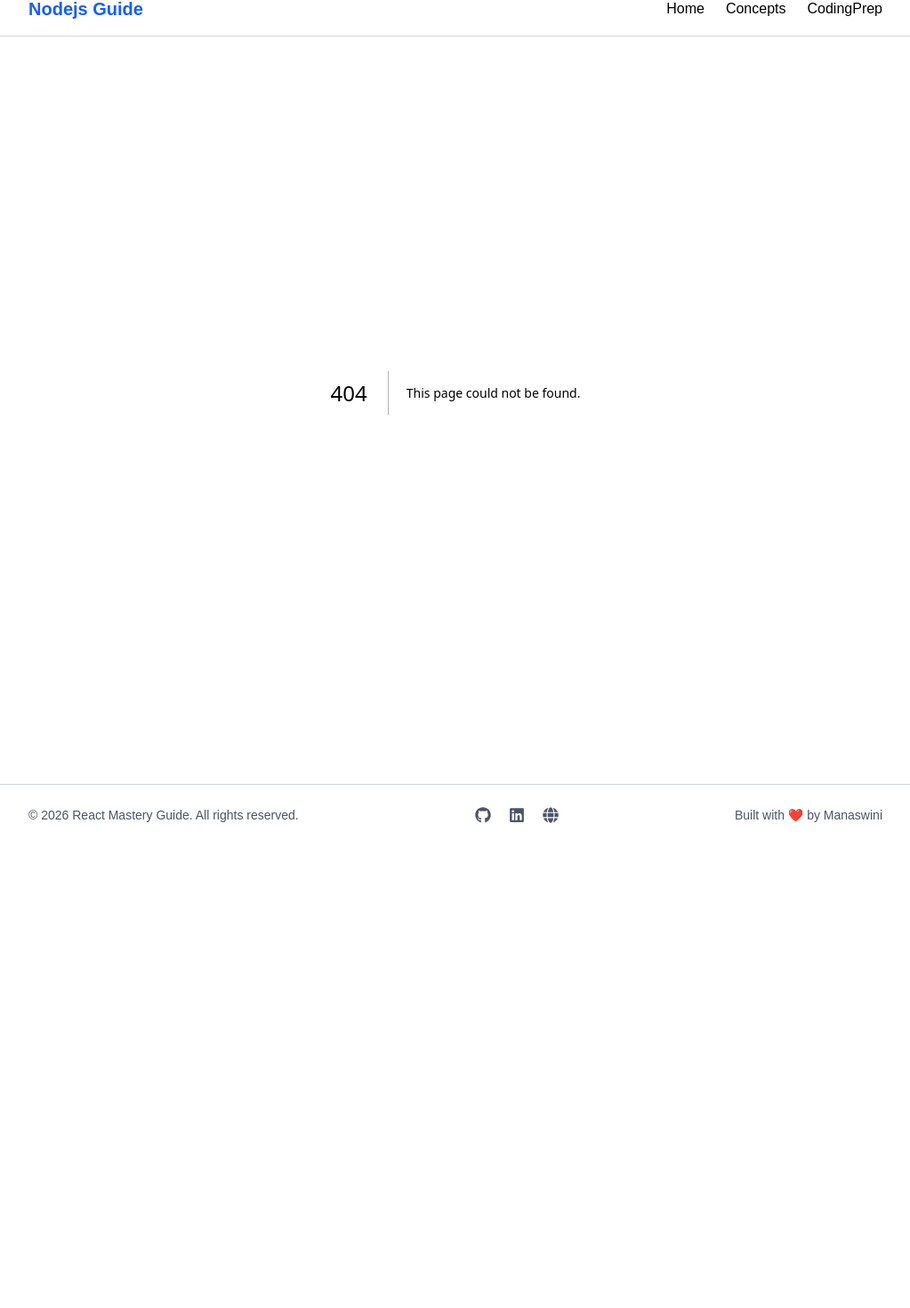
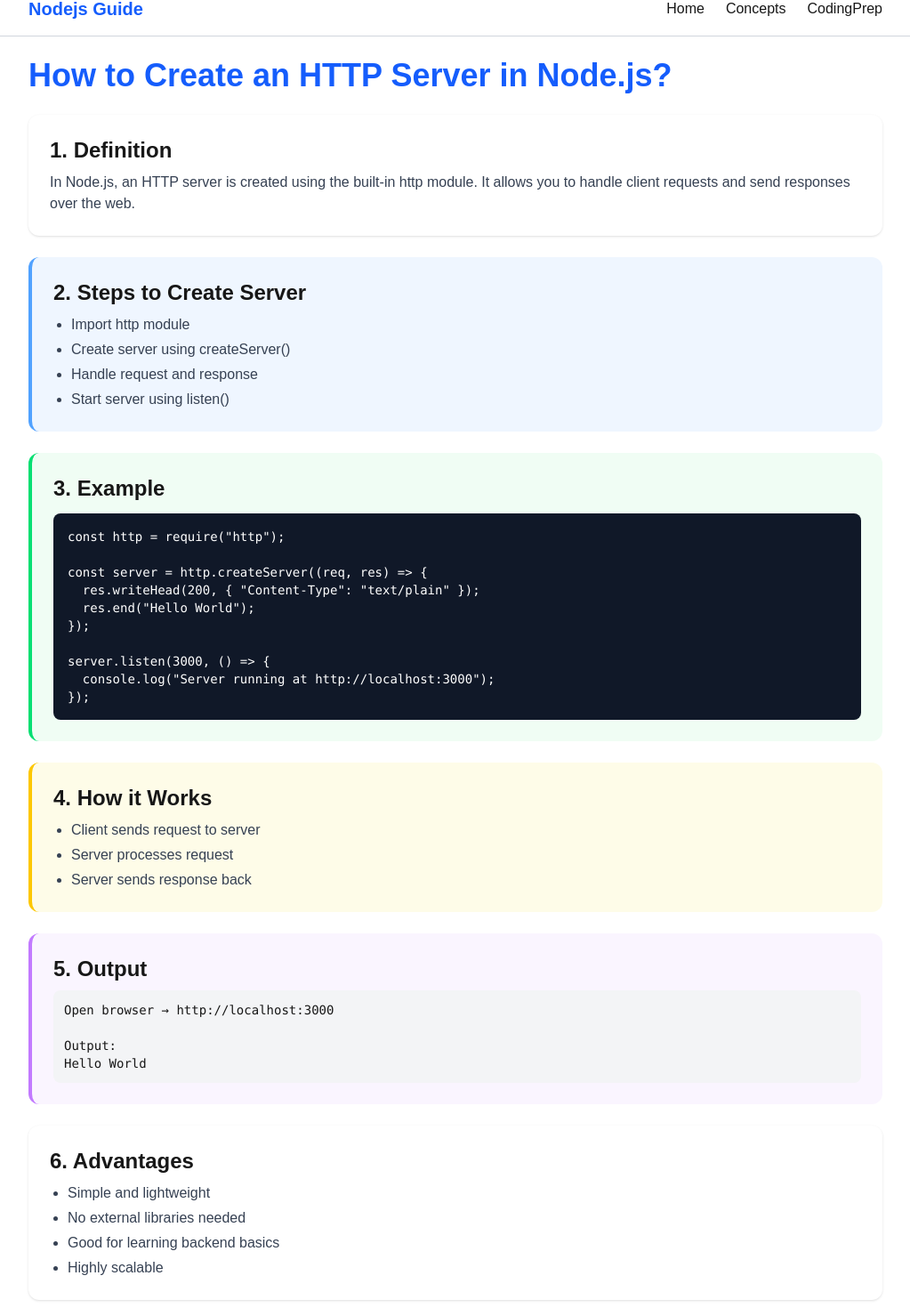
Before and after one commit to Monisasmal/NodeJS-Concepts, a Next.js app: page /concepts/CreateHTTPServerConcept in a window 1280 px wide. Before the commit this address had no page. Shown: the part 20-1490 px from the top of the page at 89% size, without its empty margins (128-1151 px from the left). Before the commit the page ends 970 px from the top, so only its background shows below. Built offline with nearby package versions, Linux system fonts and the light colour scheme.

Commit message:
first commit

```diff
--- /dev/null
+++ b/src/app/concepts/CreateHTTPServerConcept/page.tsx
@@ -0,0 +1,94 @@
+export default function CreateHTTPServerConcept() {
+  return (
+    <div className="w-full max-w-5xl mx-auto px-4 sm:px-6 lg:px-8 py-6">
+
+      <h1 className="text-2xl sm:text-3xl md:text-4xl font-bold text-blue-600 mb-6">
+        How to Create an HTTP Server in Node.js?
+      </h1>
+
+      {/* Definition */}
+      <section className="mb-6 bg-white shadow-sm rounded-xl p-4 sm:p-6">
+        <h2 className="text-lg sm:text-xl md:text-2xl font-semibold mb-2">
+          1. Definition
+        </h2>
+        <p className="text-sm sm:text-base text-gray-700">
+          In Node.js, an HTTP server is created using the built-in http module.
+          It allows you to handle client requests and send responses over the web.
+        </p>
+      </section>
+
+      {/* Steps */}
+      <section className="mb-6 bg-blue-50 border-l-4 border-blue-400 rounded-xl p-4 sm:p-6">
+        <h2 className="text-lg sm:text-xl md:text-2xl font-semibold mb-2">
+          2. Steps to Create Server
+        </h2>
+        <ul className="list-disc ml-5 text-sm sm:text-base text-gray-700 space-y-1">
+          <li>Import http module</li>
+          <li>Create server using createServer()</li>
+          <li>Handle request and response</li>
+          <li>Start server using listen()</li>
+        </ul>
+      </section>
+
+      {/* Example */}
+      <section className="mb-6 bg-green-50 border-l-4 border-green-400 rounded-xl p-4 sm:p-6">
+        <h2 className="text-lg sm:text-xl md:text-2xl font-semibold mb-3">
+          3. Example
+        </h2>
+
+        <pre className="bg-gray-900 text-white p-3 sm:p-4 rounded-lg overflow-x-auto text-xs sm:text-sm">
+{`const http = require("http");
+
+const server = http.createServer((req, res) => {
+  res.writeHead(200, { "Content-Type": "text/plain" });
+  res.end("Hello World");
+});
+
+server.listen(3000, () => {
+  console.log("Server running at http://localhost:3000");
+});`}
+        </pre>
+      </section>
+
+      {/* How it Works */}
+      <section className="mb-6 bg-yellow-50 border-l-4 border-yellow-400 rounded-xl p-4 sm:p-6">
+        <h2 className="text-lg sm:text-xl md:text-2xl font-semibold mb-2">
+          4. How it Works
+        </h2>
+        <ul className="list-disc ml-5 text-sm sm:text-base text-gray-700 space-y-1">
+          <li>Client sends request to server</li>
+          <li>Server processes request</li>
+          <li>Server sends response back</li>
+        </ul>
+      </section>
+
+      {/* Output */}
+      <section className="mb-6 bg-purple-50 border-l-4 border-purple-400 rounded-xl p-4 sm:p-6">
+        <h2 className="text-lg sm:text-xl md:text-2xl font-semibold mb-2">
+          5. Output
+        </h2>
+
+        <pre className="bg-gray-100 p-3 rounded-lg text-xs sm:text-sm">
+{`Open browser → http://localhost:3000
+
+Output:
+Hello World`}
+        </pre>
+      </section>
+
+      {/* Advantages */}
+      <section className="mb-6 bg-white shadow-sm rounded-xl p-4 sm:p-6">
+        <h2 className="text-lg sm:text-xl md:text-2xl font-semibold mb-2">
+          6. Advantages
+        </h2>
+        <ul className="list-disc ml-5 text-sm sm:text-base text-gray-700 space-y-1">
+          <li>Simple and lightweight</li>
+          <li>No external libraries needed</li>
+          <li>Good for learning backend basics</li>
+          <li>Highly scalable</li>
+        </ul>
+      </section>
+
+    </div>
+  );
+}
--- a/src/app/concepts/page.tsx
+++ b/src/app/concepts/page.tsx
@@ -31,6 +31,7 @@ const concept = [
      {name: "Type of Error in nodejs?", path:"/concepts/TypesOfErrors"},
      {name: "How does try/catch work with async/await?", path:"/concepts/TryCatchAsyncAwait"},
      {name: "How to Handle Async Errors in Node.js?", path:"/concepts/HandleAsyncErrors"},
+     {name: " How to Create an HTTP Server in Node.js?", path:"/concepts/CreateHTTPServerConcept"},
 ];
 
 export default function Concepts(){
```
